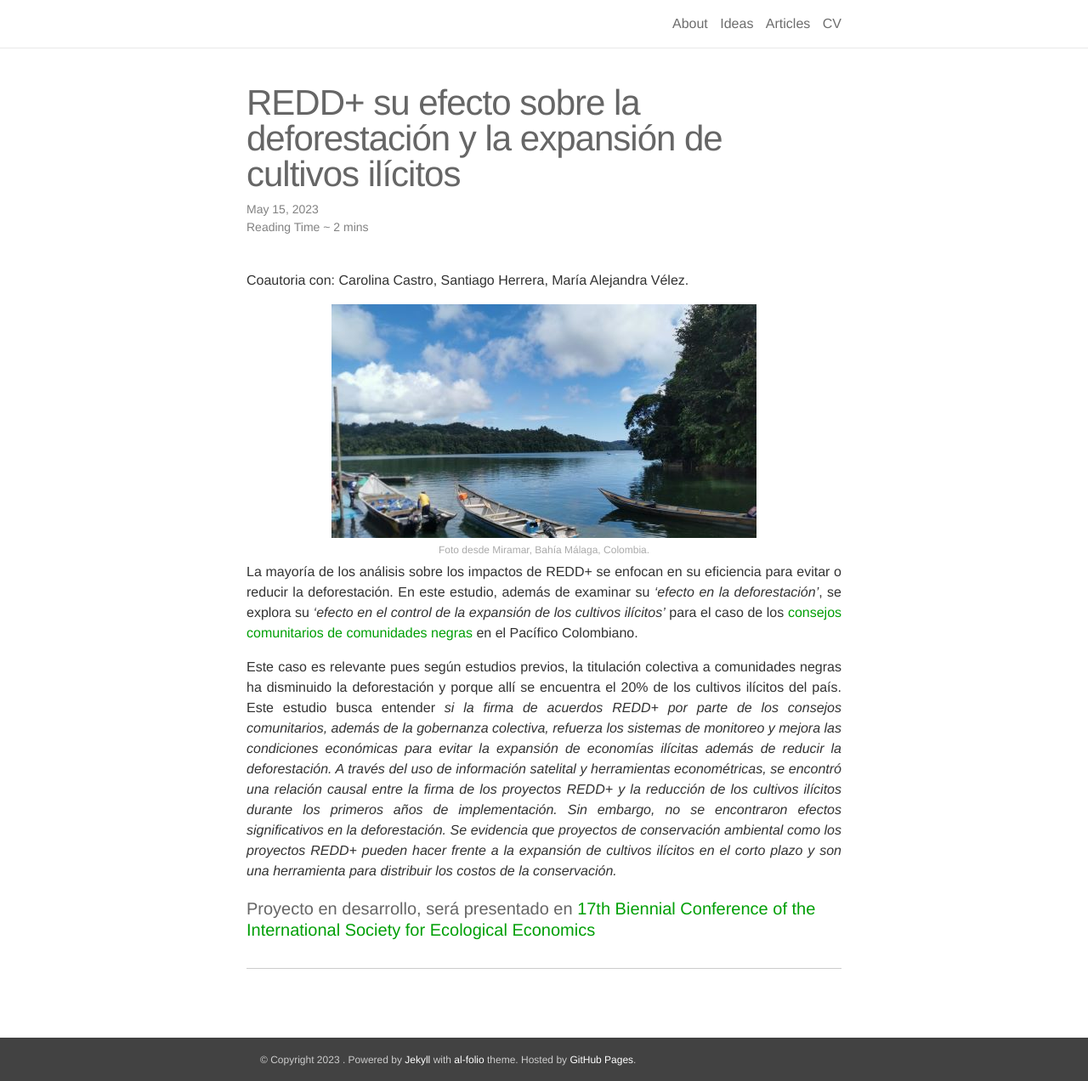
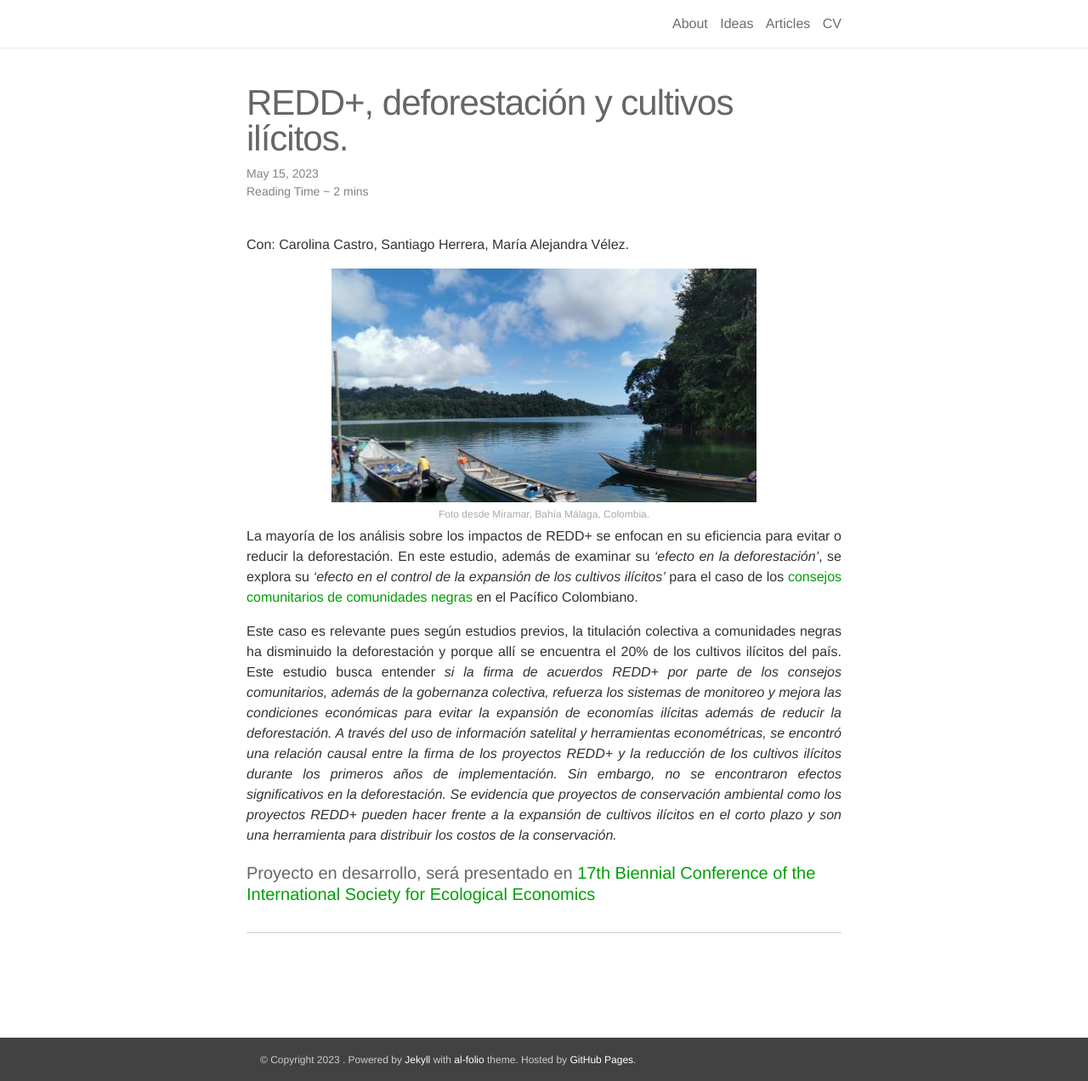
Before and after one commit to polanco-jaime/polanco-jaime.github.io, a Jekyll site: the page built from _posts/2023-06-30-article-redd.markdown, in a window 1280 px wide and 1272 px high. Shown: the whole window at 85% size. Built offline with Jekyll 4.4.1, drawn with Linux system fonts in a browser that asks for light colours; nearby versions of some CDN libraries; comment, search, counter and statistics services are not loaded.

Commit message:
Update website LINKS

```diff
--- a/_posts/2023-04-15-article-regalias.markdown
+++ b/_posts/2023-04-15-article-regalias.markdown
@@ -18,7 +18,7 @@ comments: true
 </div>
 
 
-En el presente estudio se evalúa <i>el efecto de la reforma al Sistema General de Regalías en 2012, sobre los ingresos tributarios municipales en Colombia<i>. Para estudiar los efectos en las finanzas regionales de una posible reducción de los ingresos de regalías, nos preguntamos qué tanta dependencia fiscal ha provocado estos ingresos de actividades extractivas en las regiones. La literatura se ha enfocado principalmente en estudiar la alta dependencia de las regiones productoras, que eran las que históricamente han recibido mayores ingresos de esta naturaleza, y cuyas economías son más dependientes del sector minero. Sin embargo, Colombia realizado desde 2012, una serie de reformas de distribución de las regalías, buscando que estos ingresos le lleguen a los municipios no productores, dirigiendo mayores recursos aquellos municipios con mayores necesidades básicas insatisfechas.
+En el presente estudio se evalúa <i>el efecto de la reforma al Sistema General de Regalías en 2012, sobre los ingresos tributarios municipales en Colombia<i>. Para estudiar los efectos en las finanzas regionales de una posible reducción de los ingresos de regalías, nos preguntamos qué tanta dependencia fiscal ha provocado estos ingresos de actividades extractivas en las regiones. La literatura se ha enfocado principalmente en estudiar la alta dependencia de las regiones productoras, que eran las que históricamente han recibido mayores ingresos de esta naturaleza, y cuyas economías son más dependientes del sector minero. Sin embargo, Colombia realizado desde 2012, una serie de reformas de distribución de las regalías, buscando que estos ingresos le lleguen a los municipios no productores, dirigiendo mayores recursos aquellos municipios con mayores necesidades básicas insatisfechas.[See WP](https://drive.google.com/file/d/1bNTOP0Q08lJpOr-MEamFc9shRYE6NCLn/view?usp=sharing)
 {: .text-justify}
 
 
--- a/_posts/2023-05-15-article-1.markdown
+++ b/_posts/2023-05-15-article-1.markdown
@@ -14,7 +14,7 @@ comments: true
     Stephen showing off.
 </div>
 
-This study aims to determine <i>whether the economic effect of introducing a carbon tax differs between countries, according to the energy mix<i> of clean and polluting inputs. Following a model of directed technical change and environmental, I empirically analyze the implementation of a carbon tax in countries with different carbon-intensity energy sources and the allocation of revenues. I find four main results: (i) In the absence of subsidies, carbon taxes have a negative effect on economic growth, (ii) this negative effect is a decreasing function of the proportion of clean energy sources in the energy mix increases. (iii) subsidies for clean inputs have a positive effect on economic growth, and (iv) the magnitude of this effect grows with the proportion of clean energy sources. These results are consistent with the predictions of the theoretical model and suggest that policymakers could consider this relationship between the energy mix and the economic effect of a carbon tax when creating environmental regulations. [See Paper](https://github.com/brigitte-castaneda/Carbon-Tax/blob/main/Can_growth_take_place_while_reducing_emissions%20(21).pdf)
+This study aims to determine <i>whether the economic effect of introducing a carbon tax differs between countries, according to the energy mix<i> of clean and polluting inputs. Following a model of directed technical change and environmental, I empirically analyze the implementation of a carbon tax in countries with different carbon-intensity energy sources and the allocation of revenues. I find four main results: (i) In the absence of subsidies, carbon taxes have a negative effect on economic growth, (ii) this negative effect is a decreasing function of the proportion of clean energy sources in the energy mix increases. (iii) subsidies for clean inputs have a positive effect on economic growth, and (iv) the magnitude of this effect grows with the proportion of clean energy sources. These results are consistent with the predictions of the theoretical model and suggest that policymakers could consider this relationship between the energy mix and the economic effect of a carbon tax when creating environmental regulations. [See Paper](https://drive.google.com/file/d/1bNTOP0Q08lJpOr-MEamFc9shRYE6NCLn/view?usp=sharing)
 {: .text-justify}
 
 The main findings provide empirical evidence on the relationship between carbon tax implementation and economic growth, highlighting the importance of considering the composition of energy sources in the analysis.
--- a/_posts/2023-06-30-article-redd.markdown
+++ b/_posts/2023-06-30-article-redd.markdown
@@ -1,6 +1,6 @@
 ---
 layout: post
-title: REDD+ su efecto sobre la deforestación y la expansión de cultivos ilícitos
+title: REDD+, deforestación y cultivos ilícitos.
 date: 2023-05-15 16:11:00-0400
 description: Aprendizajes de proyectos REDD+ (Reducing Emissions from Deforestation and Forest Degradation) en el pacifico Colombiano.
 inline: false
@@ -8,7 +8,7 @@ categories: article
 comments: true
 ---
 
-<p class="cursive-text">Coautoria con: Carolina Castro, Santiago Herrera, María Alejandra Vélez.</p>
+<p class="cursive-text">Con: Carolina Castro, Santiago Herrera, María Alejandra Vélez.</p>
 
 <div class="img_row center">
     <img src="{{ site.baseurl }}/assets/img/redd.jpg">
```
